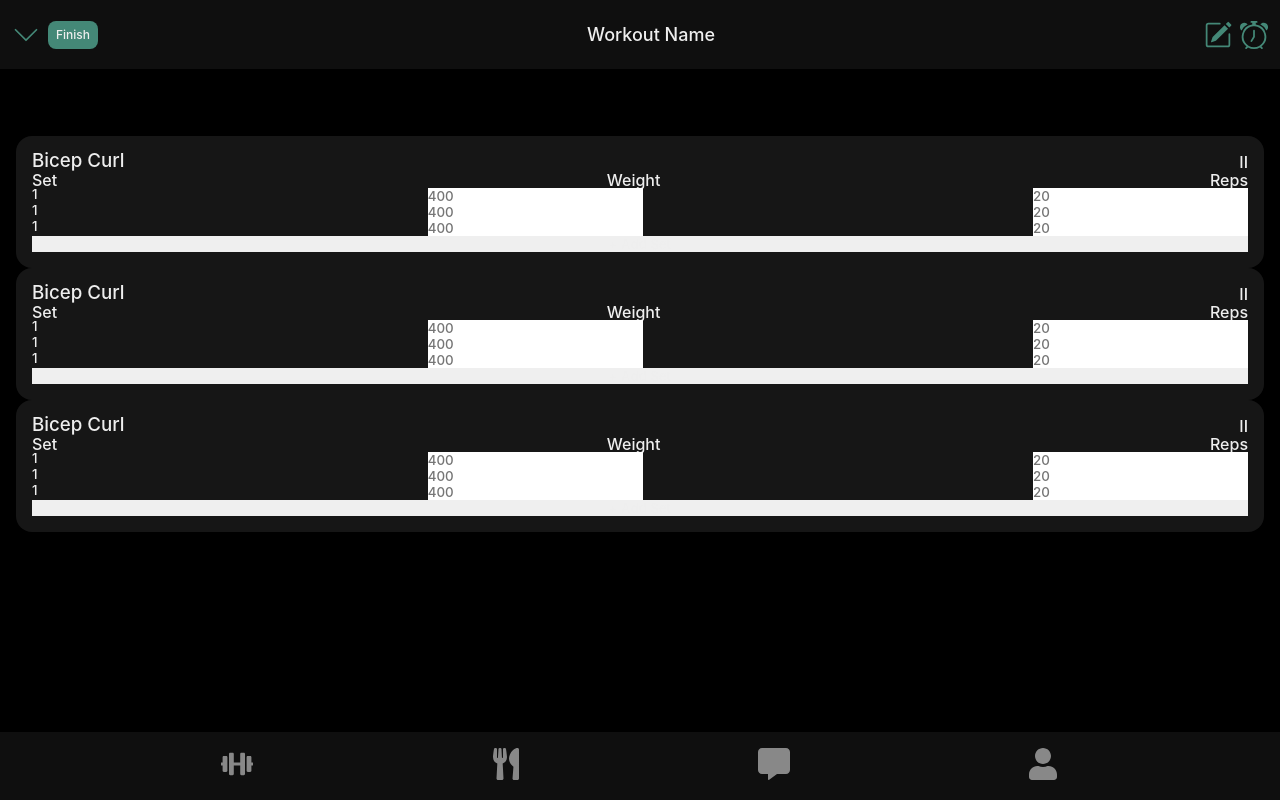
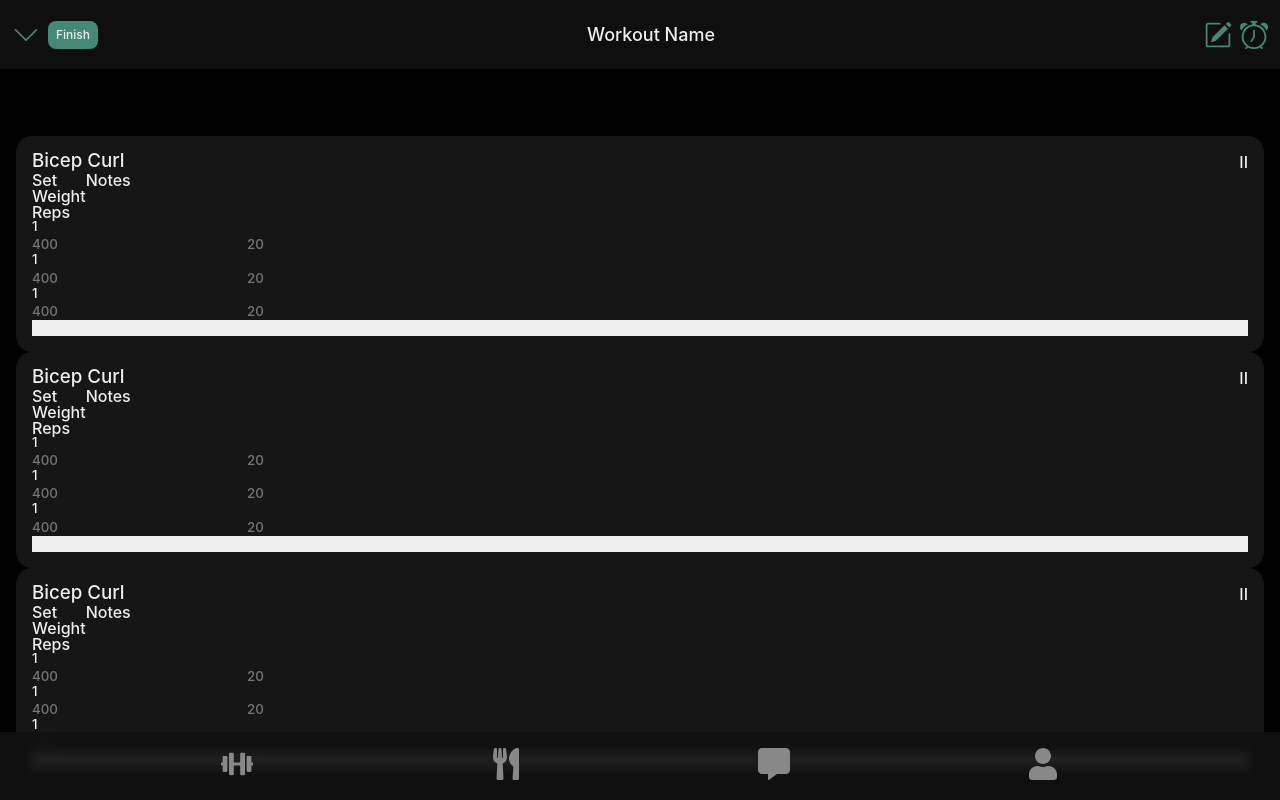
Before and after one commit to Arnav350/gojim, a React (Create React App) app: page /routine in a window 1280 px wide. Built offline with nearby package versions, Linux system fonts and the light colour scheme.

Commit message:
worked on routine

```diff
--- a/src/components/Exercise.tsx
+++ b/src/components/Exercise.tsx
@@ -10,9 +10,12 @@ function Exercise() {
         <p className="exercise__more">II</p>
       </div>
       <div className="exercise__row">
-        <h4 className="exercise__subtitle">Set</h4>
-        <h4 className="exercise__subtitle">Weight</h4>
-        <h4 className="exercise__subtitle">Reps</h4>
+        <div className="exercise__">
+          <h4 className="exercise__subtitle">Set</h4>
+          <h4 className="exercise__subtitle">Weight</h4>
+          <h4 className="exercise__subtite">Reps</h4>
+        </div>
+        <h4 className="exercise__notes">Notes</h4>
       </div>
       <div className="exercise__sets">
         <Set />
--- a/src/components/Set.tsx
+++ b/src/components/Set.tsx
@@ -4,9 +4,12 @@ import "../pages/Routine.css";
 function Set() {
   return (
     <div className="set">
-      <h5 className="set__set">1</h5>
-      <input placeholder="400" className="set__weight" />
-      <input placeholder="20" className="set__reps" />
+      <div className="set__">
+        <h5 className="set__set">1</h5>
+        <input type="number" placeholder="400" className="set__weight" />
+        <input type="number" placeholder="20" className="set__reps" />
+      </div>
+      <input type="text" placeholder="" className="set__notes" />
     </div>
   );
 }
--- a/src/pages/Routine.css
+++ b/src/pages/Routine.css
@@ -88,12 +88,28 @@
 
 .exercise__row {
   display: flex;
-  justify-content: space-between;
 }
+
+/*
+.exercise__ {
+  width: 144px;
+  display: flex;
+  justify-content: space-evenly;
+}
+
+.set__ {
+  width: 144px;
+  display: flex;
+  justify-content: space-evenly;
+} */
 
 /* .exercise__subtitle {
 
 } */
+
+.exercise__notes {
+  flex-grow: 1;
+}
 
 .exercise__sets {
   display: flex;
@@ -104,3 +120,13 @@
   display: flex;
   justify-content: space-between;
 }
+
+/* .set__set {
+
+} */
+
+.set__weight,
+.set__reps,
+.set__notes {
+  background-color: transparent;
+}
```
